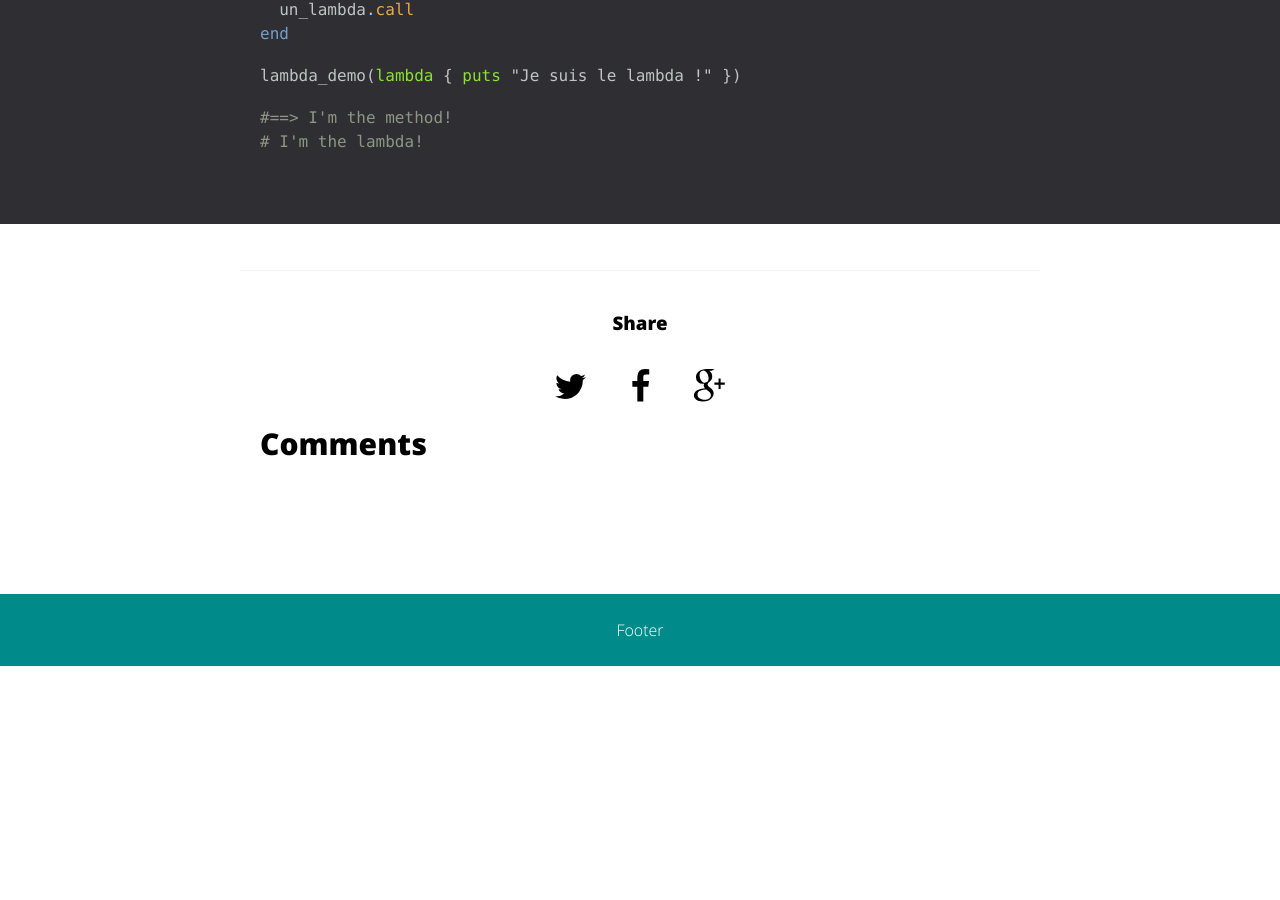
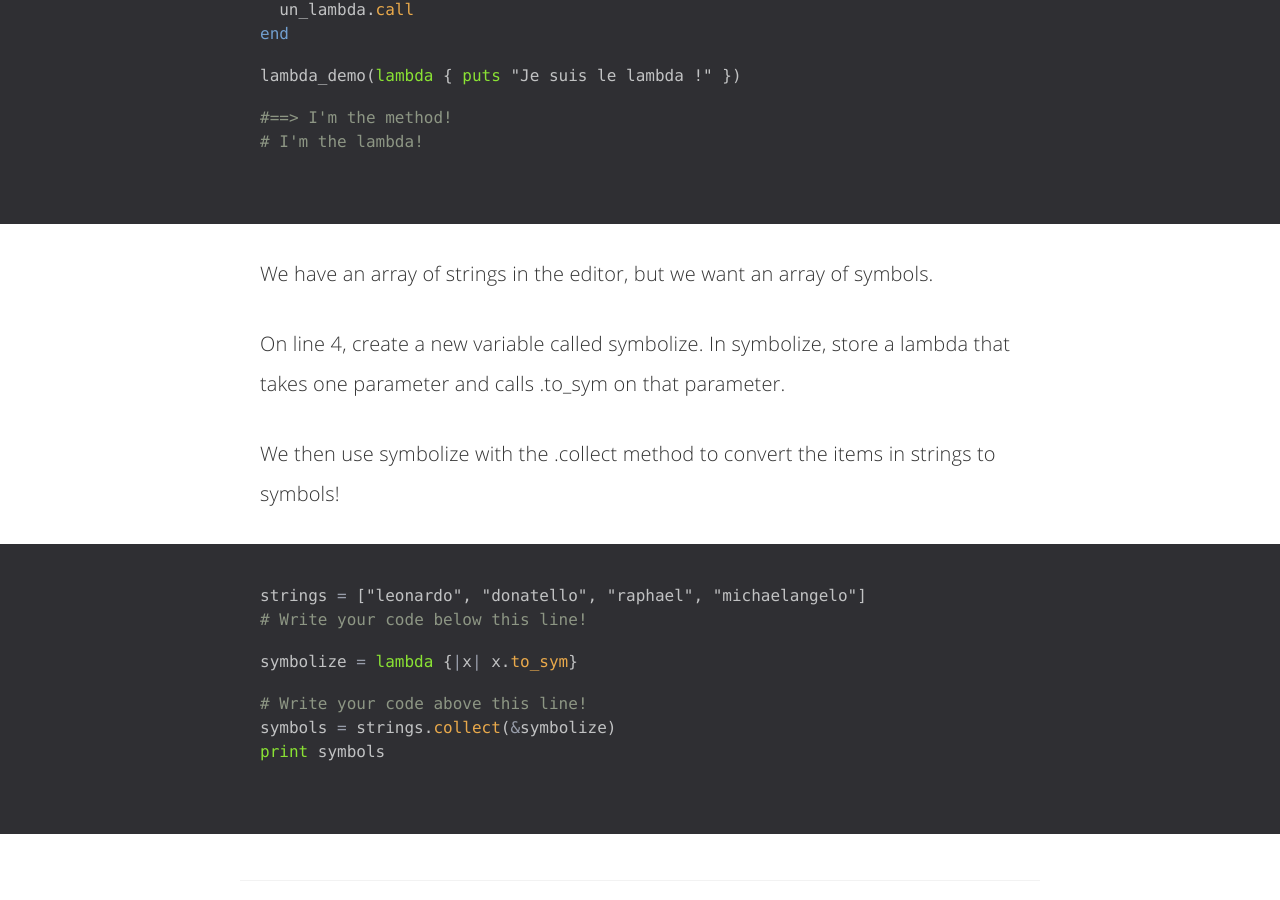
Before and after one commit to fasca/fasca.github.io, a Jekyll site: the page built from _posts/2016-10-26-ruby.md, in a window 1280 px wide and 900 px high, scrolled down 62123 px. Built offline with Jekyll 4.4.1, drawn with Linux system fonts in a browser that asks for light colours; comment, search, counter and statistics services are not loaded; before the commit the page ends 62789 px from its top, so only the background shows below that.

Commit message:
Update 2016-10-26-ruby.md

````diff
--- a/_posts/2016-10-26-ruby.md
+++ b/_posts/2016-10-26-ruby.md
@@ -1659,3 +1659,20 @@ lambda_demo(lambda { puts "Je suis le lambda !" })
 #==> I'm the method!
 # I'm the lambda!
 ```
+
+We have an array of strings in the editor, but we want an array of symbols.
+
+On line 4, create a new variable called symbolize. In symbolize, store a lambda that takes one parameter and calls .to_sym on that parameter.
+
+We then use symbolize with the .collect method to convert the items in strings to symbols!
+
+```ruby
+strings = ["leonardo", "donatello", "raphael", "michaelangelo"]
+# Write your code below this line!
+
+symbolize = lambda {|x| x.to_sym}
+
+# Write your code above this line!
+symbols = strings.collect(&symbolize)
+print symbols
+```
````
